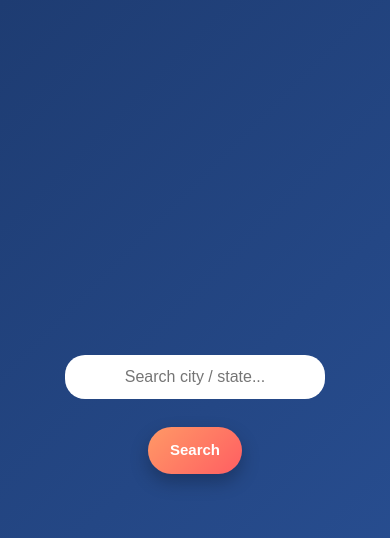
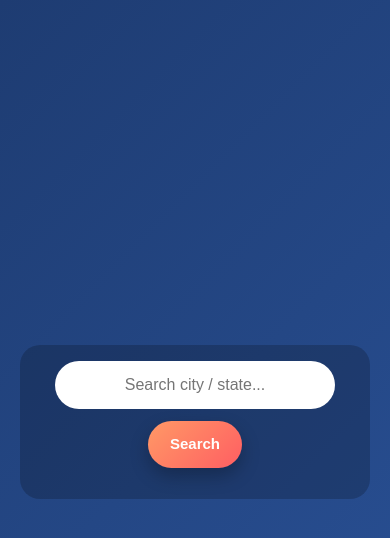
Before and after one commit to Praveen-22k/weather, a React (Vite) app: page / in a window 390 px wide. Shown: the top 538 px of the page. Built offline with nearby package versions, Linux system fonts and the light colour scheme; no server answers.

Commit message:
chors : "responsive"

```diff
--- a/src/weather/Weather.css
+++ b/src/weather/Weather.css
@@ -9,91 +9,38 @@
   width: 100vw;
   min-height: 100vh;
   background: linear-gradient(135deg, #1e3c72, #2a5298);
-
   display: flex;
   justify-content: center;
   align-items: center;
   color: #fff;
+  padding: 20px;
 }
 
 .weather-container {
   width: 100%;
-  max-width: 420px;
+  max-width: 500px;
   padding: 24px;
+  background: rgba(0, 0, 0, 0.2);
+  border-radius: 20px;
+}
+
+.search-form {
+  display: flex;
+  flex-direction: column;
+  align-items: center;
+  gap: 12px;
+  margin-bottom: 15px;
 }
 
 .search {
   width: 100%;
+  max-width: 280px;
   padding: 12px 16px;
   border-radius: 24px;
   border: none;
   outline: none;
-  margin-bottom: 16px;
+  text-align: center;
   font-size: 16px;
-}
-
-.error {
-  color: #ffdddd;
-  text-align: center;
-  margin-bottom: 10px;
-}
-
-.header h2 {
-  font-size: 28px;
-}
-
-.header p {
-  opacity: 0.9;
-}
-
-.temp {
-  text-align: center;
-  margin: 20px 0;
-}
-
-.temp h1 {
-  font-size: 52px;
-  font-weight: bold;
-}
-
-.grid {
-  display: grid;
-  grid-template-columns: repeat(2, 1fr);
-  gap: 14px;
-  margin-top: 20px;
-}
-
-.box {
-  background: rgba(255, 255, 255, 0.18);
-  padding: 14px;
-  border-radius: 16px;
-  text-align: center;
-  font-size: 14px;
-}
-
-@media (max-width: 991px) {
-  .temp h1 {
-    font-size: 44px;
-  }
-}
-
-@media (max-width: 767px) {
-  .weather-container {
-    max-width: 100%;
-  }
-
-  .grid {
-    grid-template-columns: 1fr;
-  }
-
-  .temp h1 {
-    font-size: 38px;
-  }
-}
-
-.btn-submit:disabled {
-  opacity: 0.6;
-  cursor: not-allowed;
 }
 
 .btn-submit {
@@ -117,19 +64,108 @@
 .btn-submit:active {
   transform: scale(0.96);
 }
-.search-form {
-  display: flex;
-  flex-direction: column;
-  align-items: center;
-  gap: 12px;
-  margin-bottom: 15px;
+
+.btn-submit:disabled {
+  opacity: 0.6;
+  cursor: not-allowed;
 }
-.search {
-  width: 100%;
-  max-width: 260px;
-  padding: 10px 14px;
-  border-radius: 20px;
-  border: none;
-  outline: none;
+
+.error {
+  color: #ffdddd;
   text-align: center;
+  margin-bottom: 10px;
 }
+
+.header h2 {
+  font-size: 32px;
+}
+
+.header p {
+  opacity: 0.9;
+  font-size: 16px;
+}
+
+.temp {
+  text-align: center;
+  margin: 20px 0;
+}
+
+.temp h1 {
+  font-size: 56px;
+  font-weight: bold;
+}
+
+.grid {
+  display: grid;
+  grid-template-columns: repeat(2, 1fr);
+  gap: 14px;
+  margin-top: 20px;
+}
+
+.box {
+  background: rgba(255, 255, 255, 0.18);
+  padding: 14px;
+  border-radius: 16px;
+  text-align: center;
+  font-size: 14px;
+}
+
+@media (max-width: 767px) {
+  .weather-container {
+    max-width: 100%;
+    padding: 16px;
+  }
+  .grid {
+    grid-template-columns: 1fr;
+  }
+  .temp h1 {
+    font-size: 40px;
+  }
+  .header h2 {
+    font-size: 24px;
+  }
+  .header p {
+    font-size: 14px;
+  }
+}
+
+@media (min-width: 768px) and (max-width: 991px) {
+  .temp h1 {
+    font-size: 48px;
+  }
+  .header h2 {
+    font-size: 28px;
+  }
+  .grid {
+    grid-template-columns: repeat(2, 1fr);
+  }
+}
+
+@media (min-width: 992px) and (max-width: 1199px) {
+  .temp h1 {
+    font-size: 56px;
+  }
+  .header h2 {
+    font-size: 32px;
+  }
+  .grid {
+    grid-template-columns: repeat(3, 1fr);
+  }
+}
+
+@media (min-width: 1200px) {
+  .weather-container {
+    max-width: 600px;
+    padding: 32px;
+  }
+  .temp h1 {
+    font-size: 64px;
+  }
+  .header h2 {
+    font-size: 36px;
+  }
+  .grid {
+    grid-template-columns: repeat(3, 1fr);
+    gap: 20px;
+  }
+}
```
